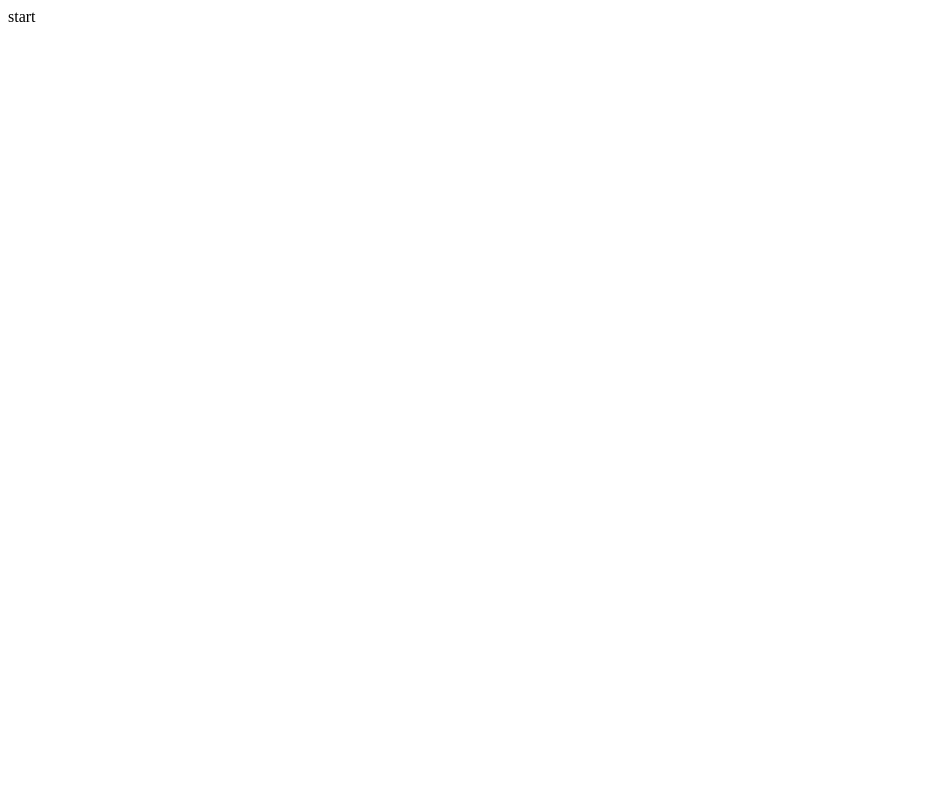
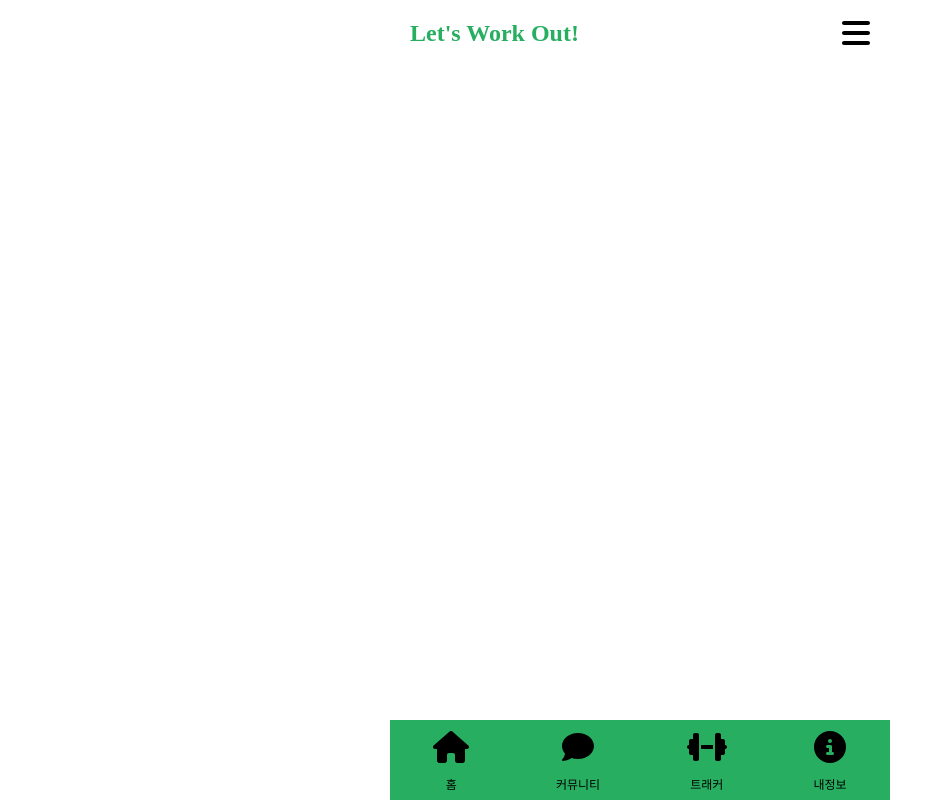
Before and after one commit to codekyz/work-out-react, a React (Create React App) app: page / in a window 1280 px wide. Shown: the whole page, without its empty margins (0-945 px from the left). Built offline with nearby package versions, Linux system fonts and the light colour scheme.

Commit message:
Add NavigationBar, Header and Router

```diff
--- /dev/null
+++ b/src/App.css
@@ -0,0 +1,7 @@
+* {
+  box-sizing: border-box;
+}
+body {
+  padding: 0;
+  margin: 0;
+}
--- a/src/App.js
+++ b/src/App.js
@@ -1,5 +1,8 @@
-function App() {
-  return <div>start</div>;
-}
+import "./App.css";
+import Router from "./router/Router";
+
+const App = () => {
+  return <Router />;
+};
 
 export default App;
--- /dev/null
+++ b/src/Layout.js
@@ -0,0 +1,33 @@
+import NavigationBar from "./components/NavigationBar";
+import styled from "styled-components";
+import Header from "./components/Header";
+import { Outlet } from "react-router-dom";
+
+const Wrap = styled.div`
+  width: 100vw;
+  height: 90vh;
+  display: flex;
+  flex-direction: column;
+  align-items: center;
+`;
+
+const Main = styled.main`
+  background-color: red;
+  width: 500px;
+  display: flex;
+  justify-content: center;
+`;
+
+const Layout = () => {
+  return (
+    <Wrap>
+      <Header />
+      <Main>
+        <Outlet />
+      </Main>
+      <NavigationBar />
+    </Wrap>
+  );
+};
+
+export default Layout;
--- /dev/null
+++ b/src/components/Header.js
@@ -0,0 +1,25 @@
+import styled from "styled-components";
+import { FontAwesomeIcon } from "@fortawesome/react-fontawesome";
+import { faBars } from "@fortawesome/free-solid-svg-icons";
+
+const Wrap = styled.header`
+  width: 500px;
+  display: flex;
+  justify-content: space-between;
+  align-items: center;
+  padding: 0 20px;
+  h2 {
+    color: #27ae60;
+  }
+`;
+
+const Header = () => {
+  return (
+    <Wrap>
+      <h2>Let's Work Out!</h2>
+      <FontAwesomeIcon icon={faBars} size="2x" />
+    </Wrap>
+  );
+};
+
+export default Header;
--- /dev/null
+++ b/src/components/NavigationBar.js
@@ -0,0 +1,40 @@
+import styled from "styled-components";
+
+import {
+  faHouse,
+  faComment,
+  faDumbbell,
+  faCircleInfo,
+} from "@fortawesome/free-solid-svg-icons";
+import Icon from "./common/Icon";
+
+const Nav = styled.nav`
+  position: fixed;
+  width: 500px;
+  bottom: 0px;
+  display: flex;
+  justify-content: space-around;
+  align-items: center;
+  height: 10vh;
+  background-color: #27ae60;
+  color: #000000;
+  padding-top: 15px;
+`;
+
+const NavigationBar = () => {
+  const iconInfo = [
+    { title: "홈", icon: faHouse, link: "home" },
+    { title: "커뮤니티", icon: faComment, link: "community" },
+    { title: "트래커", icon: faDumbbell, link: "tracker" },
+    { title: "내정보", icon: faCircleInfo, link: "myinformation" },
+  ];
+  return (
+    <Nav>
+      {iconInfo.map((item) => (
+        <Icon key={item.icon} info={item} />
+      ))}
+    </Nav>
+  );
+};
+
+export default NavigationBar;
--- /dev/null
+++ b/src/components/common/Icon.js
@@ -0,0 +1,33 @@
+import styled from "styled-components";
+import { FontAwesomeIcon } from "@fortawesome/react-fontawesome";
+import { Link } from "react-router-dom";
+
+const IconBox = styled.div`
+  p {
+    font-size: 12px;
+  }
+  a {
+    display: flex;
+    flex-direction: column;
+    align-items: center;
+    color: #000000;
+    text-decoration: none;
+    :hover {
+      color: #ecf0f1;
+      cursor: pointer;
+    }
+  }
+`;
+
+const Icon = ({ info }) => {
+  return (
+    <IconBox>
+      <Link to={info.link}>
+        <FontAwesomeIcon icon={info.icon} size="2x" />
+        <p>{info.title}</p>
+      </Link>
+    </IconBox>
+  );
+};
+
+export default Icon;
--- /dev/null
+++ b/src/pages/Community.js
@@ -0,0 +1,5 @@
+const Community = () => {
+  return <div>커뮤니티입니다</div>;
+};
+
+export default Community;
--- /dev/null
+++ b/src/pages/Home.js
@@ -0,0 +1,5 @@
+const Home = () => {
+  return <div>홈입니다</div>;
+};
+
+export default Home;
--- /dev/null
+++ b/src/pages/MyInformation.js
@@ -0,0 +1,5 @@
+const MyInformation = () => {
+  return <div>내정보입니다</div>;
+};
+
+export default MyInformation;
--- /dev/null
+++ b/src/pages/Tracker.js
@@ -0,0 +1,5 @@
+const Tracker = () => {
+  return <div>트래커입니다</div>;
+};
+
+export default Tracker;
--- /dev/null
+++ b/src/router/Router.js
@@ -0,0 +1,23 @@
+import { BrowserRouter, Routes, Route } from "react-router-dom";
+import Home from "../pages/Home";
+import Community from "../pages/Community";
+import Tracker from "../pages/Tracker";
+import MyInformation from "../pages/MyInformation";
+import Layout from "../Layout";
+
+const Router = () => {
+  return (
+    <BrowserRouter>
+      <Routes>
+        <Route path="/" element={<Layout />}>
+          <Route path="home" element={<Home />} />
+          <Route path="community" element={<Community />} />
+          <Route path="tracker" element={<Tracker />} />
+          <Route path="myinformation" element={<MyInformation />} />
+        </Route>
+      </Routes>
+    </BrowserRouter>
+  );
+};
+
+export default Router;
```
Also changed, not shown: package.json (+7 -0 lines), 1 other file (tests, documents, lock files or other folders).
